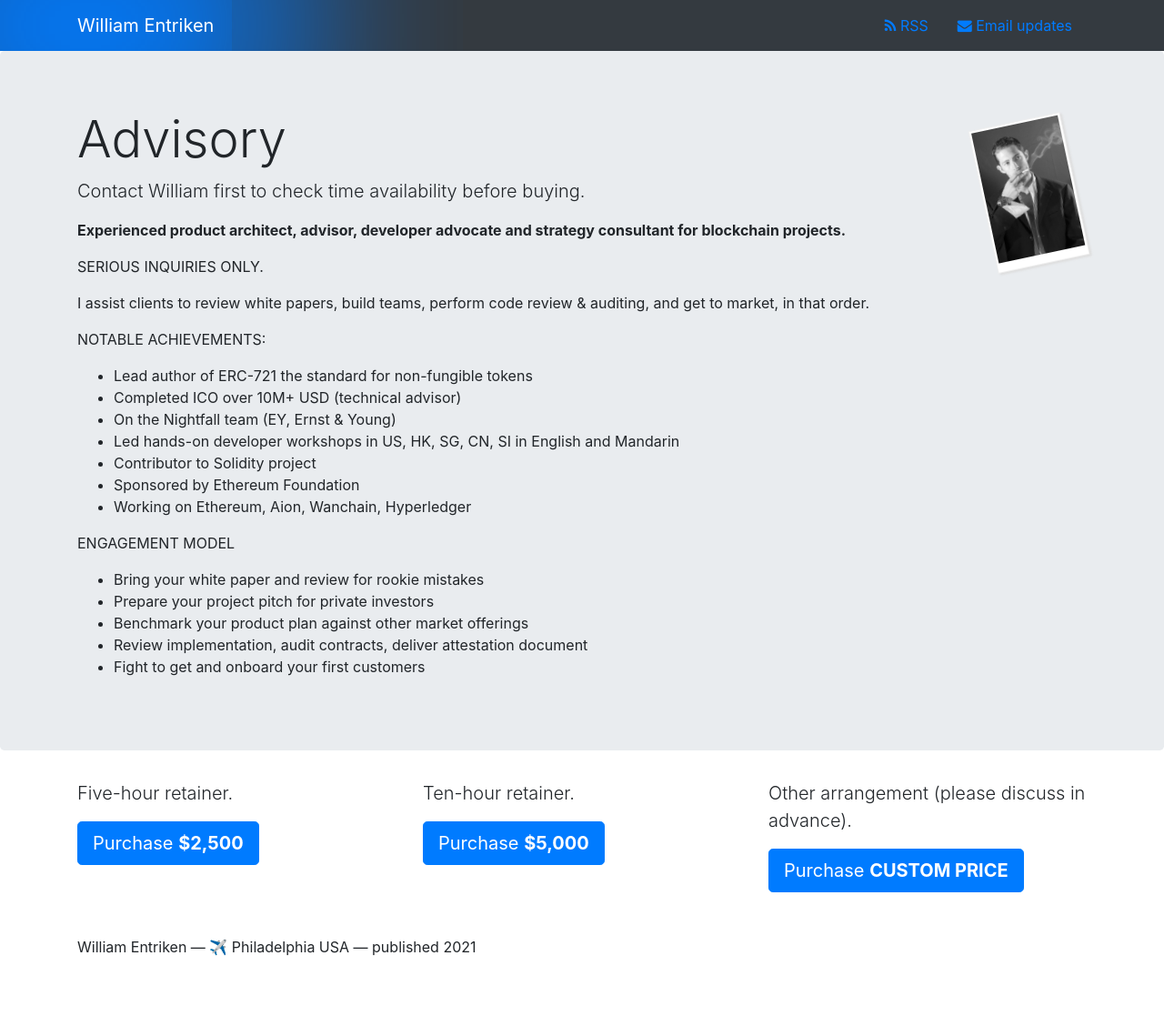
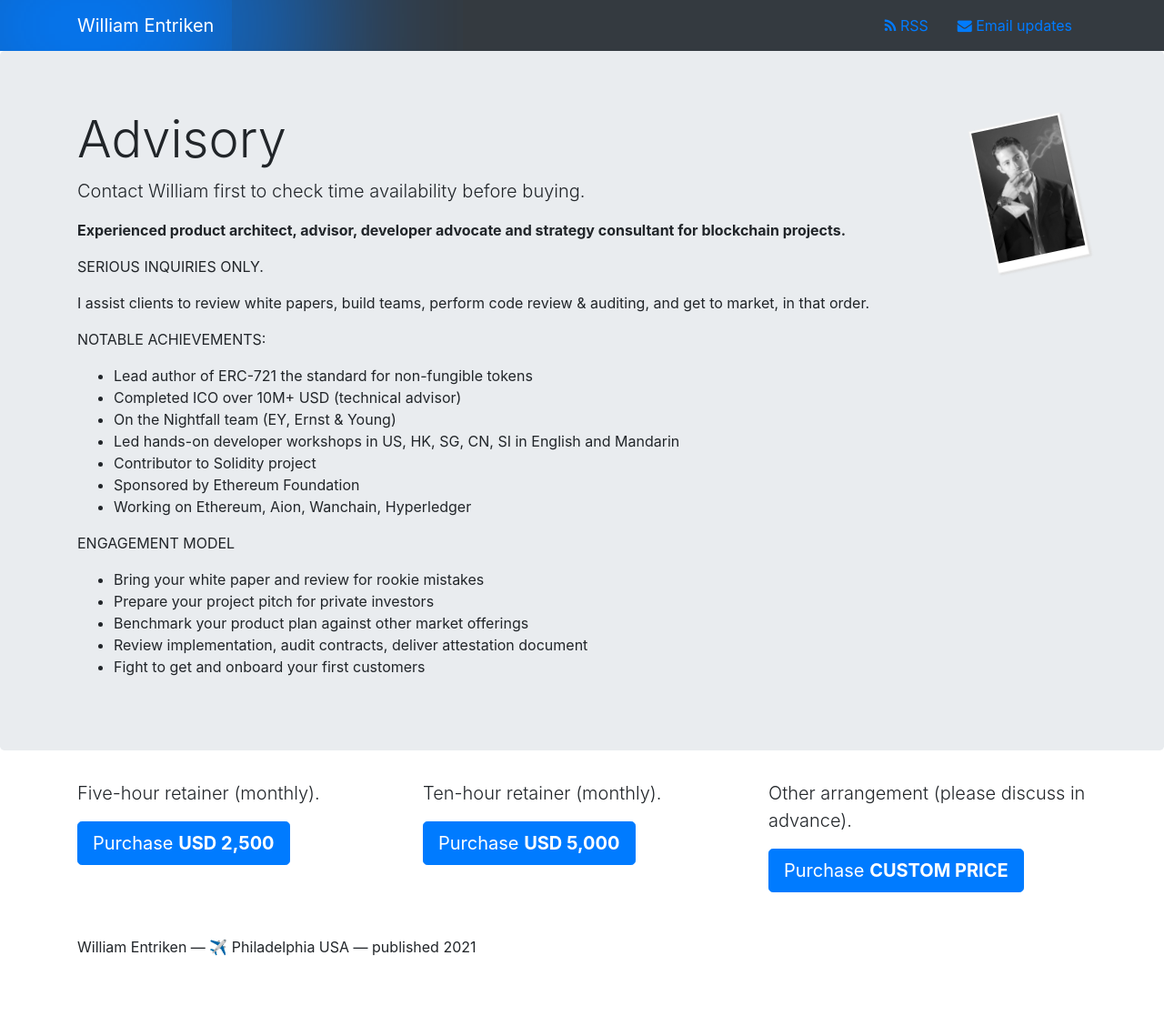
Before and after one commit to fulldecent/phor.net, a Jekyll site: the page built from advisory.html, in a window 1280 px wide. Shown: the whole page at 91% size. Built offline with Jekyll 4.4.1, drawn with Linux system fonts in a browser that asks for light colours.

Commit message:
Advisory monthly recurring links

```diff
--- a/advisory.html
+++ b/advisory.html
@@ -44,12 +44,38 @@
     <div class="container">
       <div class="row">
         <div class="col">
-          <p class="lead">Five-hour retainer.</p>
-          <a href="http://paypal.me/fulldecent/2500usd" target="_blank" class="btn btn-primary btn-lg">Purchase <strong>$2,500</strong></a>
+          <p class="lead">Five-hour retainer (monthly).</p>
+          <form action="https://www.paypal.com/cgi-bin/webscr" method="post" target="_top">
+            <input type="hidden" name="cmd" value="_xclick-subscriptions">
+            <input type="hidden" name="business" value="paypal.com@phor.net">
+            <input type="hidden" name="lc" value="US">
+            <input type="hidden" name="item_name" value="Five-hour retainer">
+            <input type="hidden" name="no_note" value="1">
+            <input type="hidden" name="src" value="1">
+            <input type="hidden" name="a3" value="2500.00">
+            <input type="hidden" name="p3" value="1">
+            <input type="hidden" name="t3" value="M">
+            <input type="hidden" name="currency_code" value="USD">
+            <input type="hidden" name="bn" value="PP-SubscriptionsBF:btn_subscribe_SM.gif:NonHostedGuest">
+            <button class="btn btn-primary btn-lg">Purchase <strong>USD 2,500</strong></button>
+          </form>
         </div>
         <div class="col">
-          <p class="lead">Ten-hour retainer.</p>
-          <a href="http://paypal.me/fulldecent/5000usd" target="_blank" class="btn btn-primary btn-lg">Purchase <strong>$5,000</strong></a>
+          <p class="lead">Ten-hour retainer (monthly).</p>
+          <form action="https://www.paypal.com/cgi-bin/webscr" method="post" target="_top">
+            <input type="hidden" name="cmd" value="_xclick-subscriptions">
+            <input type="hidden" name="business" value="paypal.com@phor.net">
+            <input type="hidden" name="lc" value="US">
+            <input type="hidden" name="item_name" value="Five-hour retainer">
+            <input type="hidden" name="no_note" value="1">
+            <input type="hidden" name="src" value="1">
+            <input type="hidden" name="a3" value="5000.00">
+            <input type="hidden" name="p3" value="1">
+            <input type="hidden" name="t3" value="M">
+            <input type="hidden" name="currency_code" value="USD">
+            <input type="hidden" name="bn" value="PP-SubscriptionsBF:btn_subscribe_SM.gif:NonHostedGuest">
+            <button class="btn btn-primary btn-lg">Purchase <strong>USD 5,000</strong></button>
+          </form>
         </div>
         <div class="col">
           <p class="lead">Other arrangement (please discuss in advance).</p>
```
